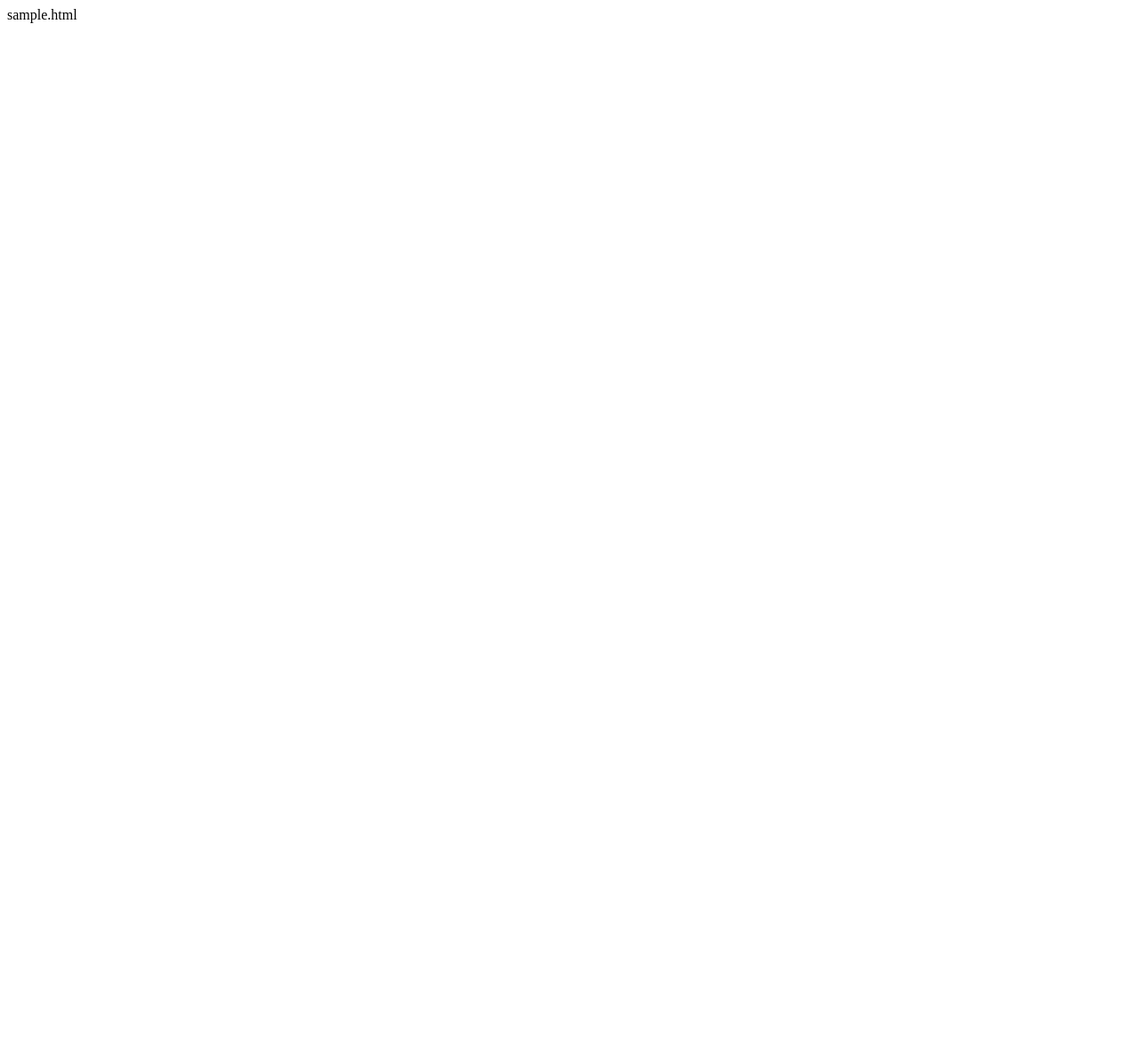
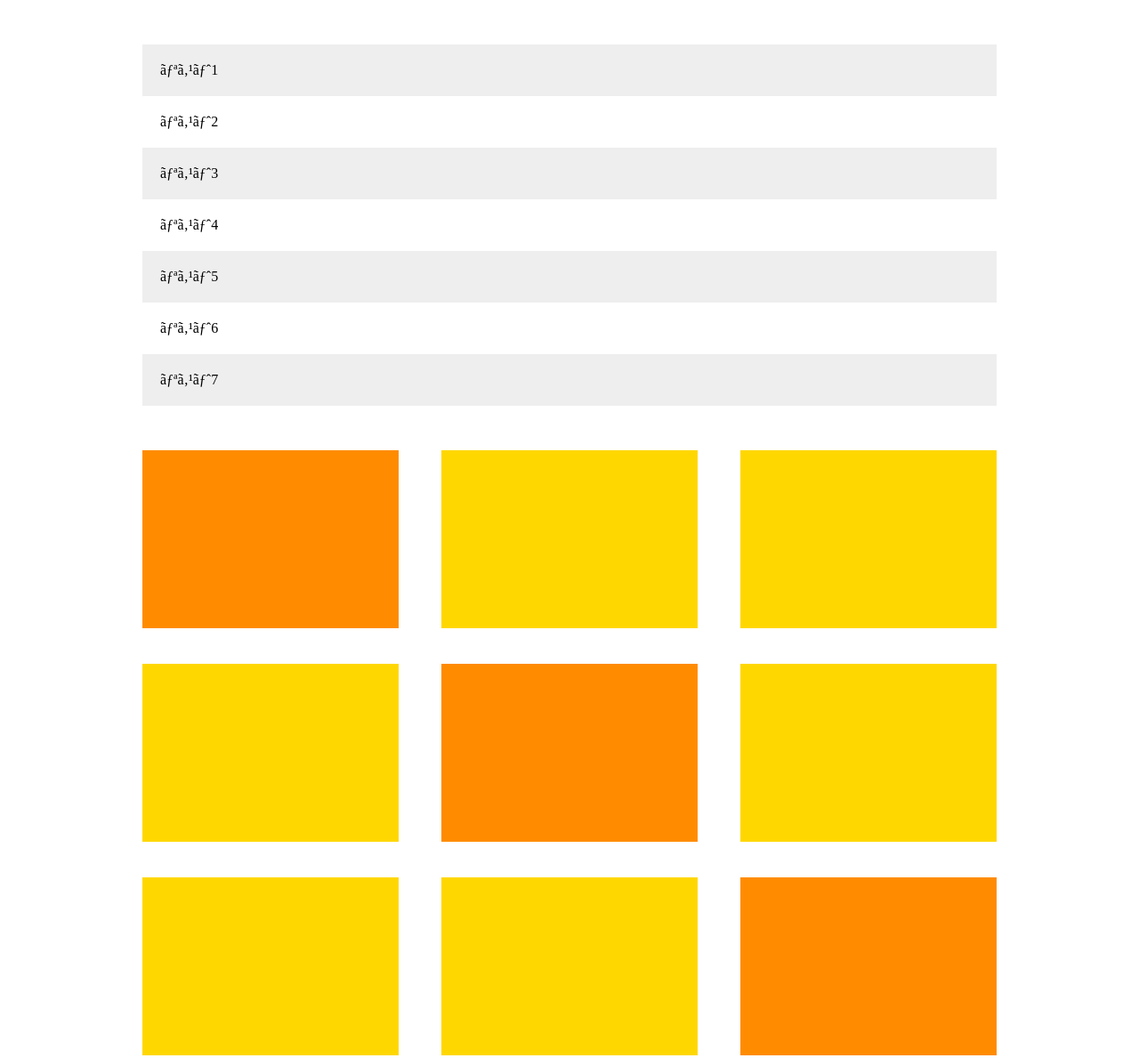
Before and after one commit to katakurashota/CSSHTML, a plain HTML site: page HTMLCSS8/sample.html in a window 1280 px wide. Shown: the whole page at 89% size. Before the commit the page ends 800 px from the top, so only its background shows below. Drawn offline with Linux system fonts and the light colour scheme.

Commit message:
[start]1-8]

```diff
--- a/HTMLCSS8/sample.html
+++ b/HTMLCSS8/sample.html
@@ -1 +1,35 @@
-sample.html
+<!DOCTYPE html>
+<html lage="ja">
+  <head>
+    <meta charset="ja">
+    <link rel="stylesheet" href="style.css">
+  </head>
+  <title>8章演習</title>
+  <body>
+    <main>
+      <ul class="item-list">
+        <li class="item">リスト1</li>
+        <li class="item">リスト2</li>
+        <li class="item">リスト3</li>
+        <li class="item">リスト4</li>
+        <li class="item">リスト5</li>
+        <li class="item">リスト6</li>
+        <li class="item">リスト7</li>
+        </ul>
+
+        <div class="box-list">
+        <div class="box"></div>
+        <div class="box"></div>
+        <div class="box"></div>
+        <div class="box"></div>
+        <div class="box"></div>
+        <div class="box"></div>
+        <div class="box"></div>
+        <div class="box"></div>
+        <div class="box"></div>
+        </div>
+
+
+    </main>
+  </body>
+</html>
--- /dev/null
+++ b/HTMLCSS8/style.css
@@ -0,0 +1,52 @@
+* {
+  margin: 0;
+  padding: 0;
+  box-sizing: border-box;
+}
+
+main {
+  width: 960px;
+  margin: 50px auto;
+}
+
+.item-list {
+  margin-bottom: 50px;
+}
+.item {
+  list-style: none;
+  padding: 20px;
+}
+
+.item:nth-child(odd){
+background-color: #eee;
+}
+
+.box-list {
+  display: flex;
+  flex-wrap: wrap;
+}
+
+.box {
+    background-color: #ffd700;
+    width: 30%;
+    height: 200px;
+    margin-right: 5%;
+    margin-bottom: 40px;
+}
+
+.box:first-child,
+.box:nth-child(5),
+.box:last-child {
+  background-color: #ff8c00;
+}
+
+.box:nth-child(3n) {
+  margin-right: 0;
+}
+
+.box:nth-last-child(-n + 3) {
+  margin-bottom: 0;
+}
+.div{
+  display: block;
+}
```
